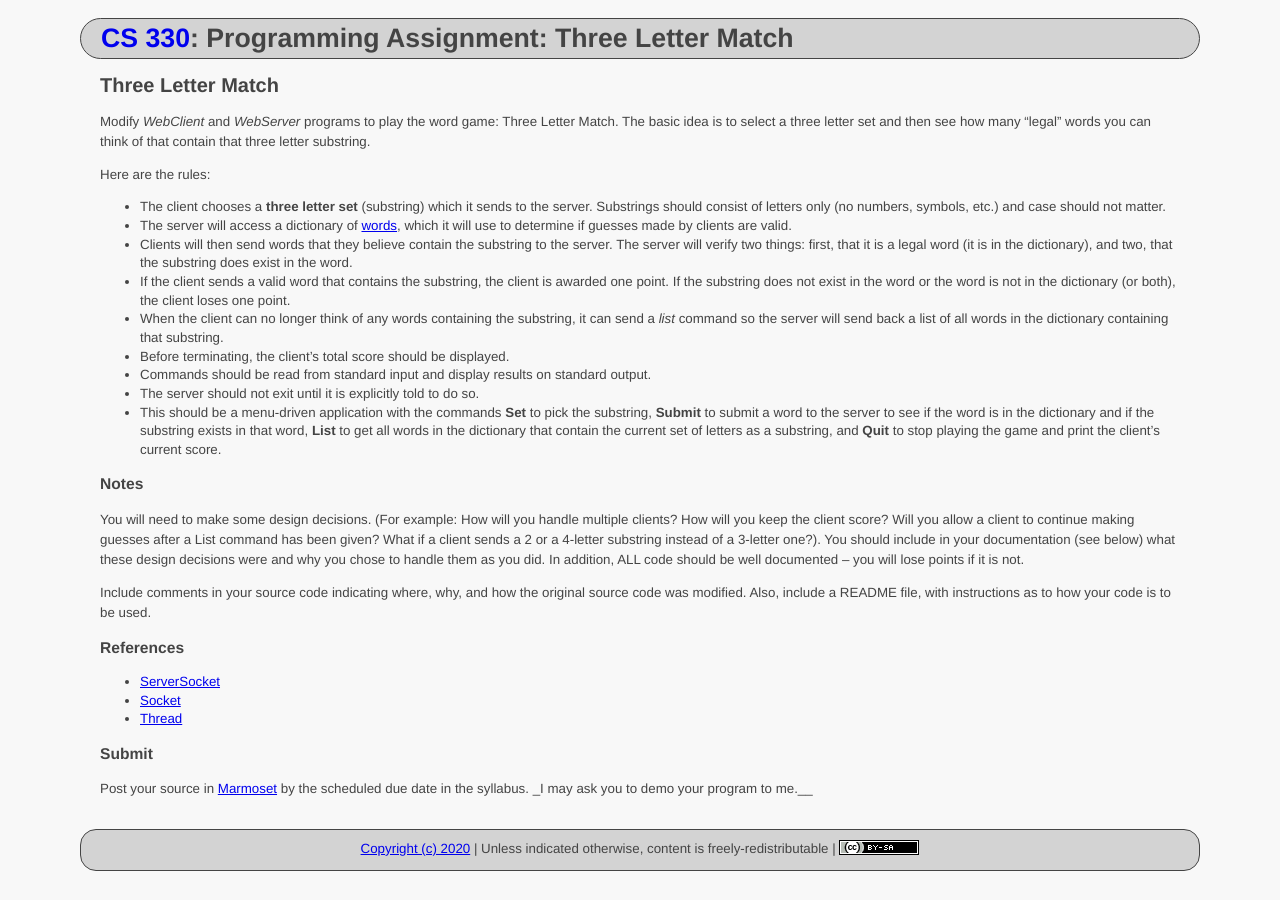
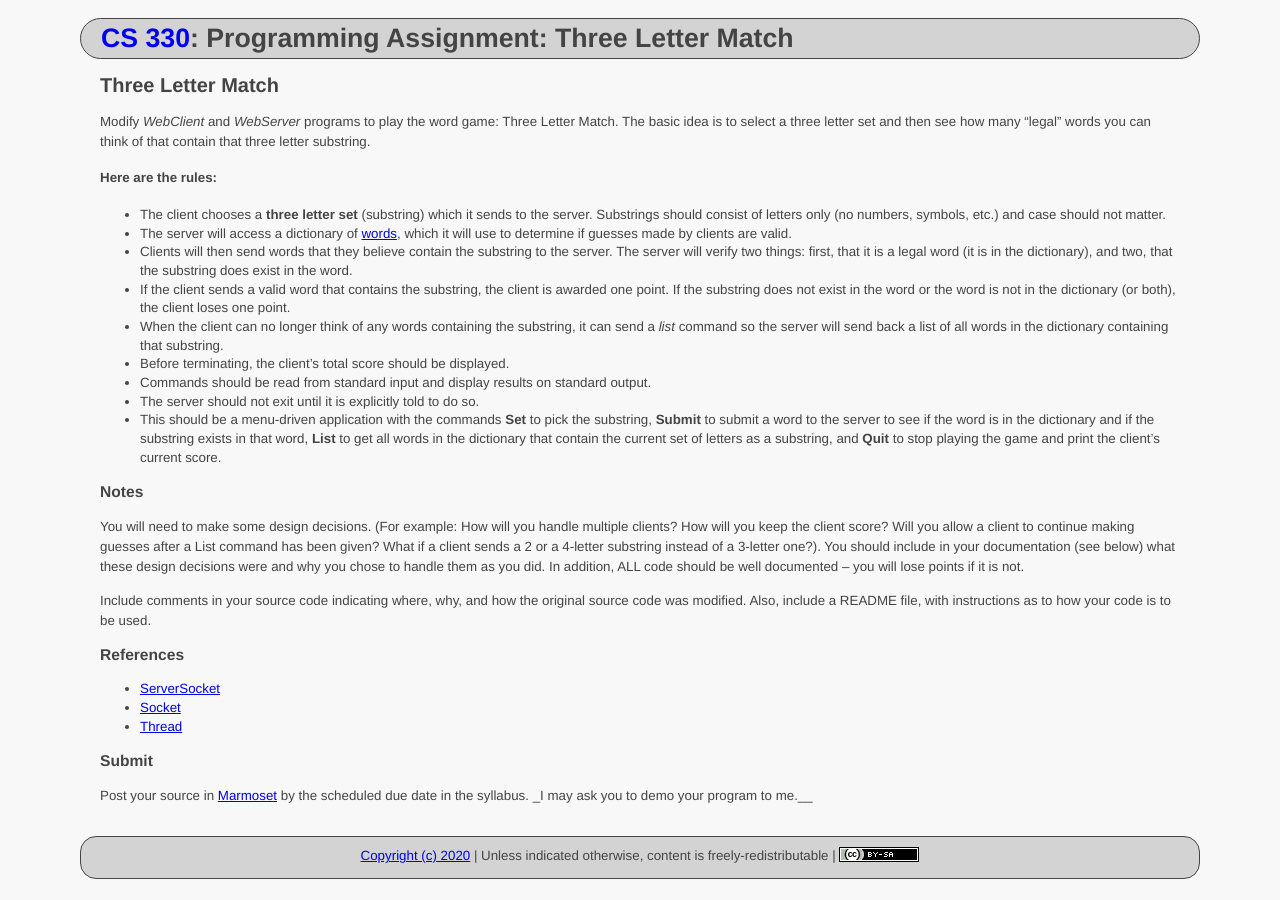
Before and after one commit to ycpcs/cs330-fall2020, a Jekyll site: the page built from assign/tlm.md, in a window 1280 px wide. Built offline with Jekyll 4.4.1, drawn with Linux system fonts in a browser that asks for light colours.

Commit message:
fix font

```diff
--- a/assign/tlm.md
+++ b/assign/tlm.md
@@ -7,7 +7,7 @@ title: "Programming Assignment: Three Letter Match"
 ## Three Letter Match
 Modify _WebClient_ and _WebServer_ programs to play the word game: Three Letter Match. The basic idea is to select a three letter set and then see how many "legal" words you can think of that contain that three letter substring.
 
-Here are the rules:
+#### Here are the rules:
 
   - The client chooses a __three letter set__ (substring) which it sends to the server. Substrings should consist of letters only (no numbers, symbols, etc.) and case should not matter.
   - The server will access a dictionary of [words](words.txt), which it will use to determine if guesses made by clients are valid.
```
